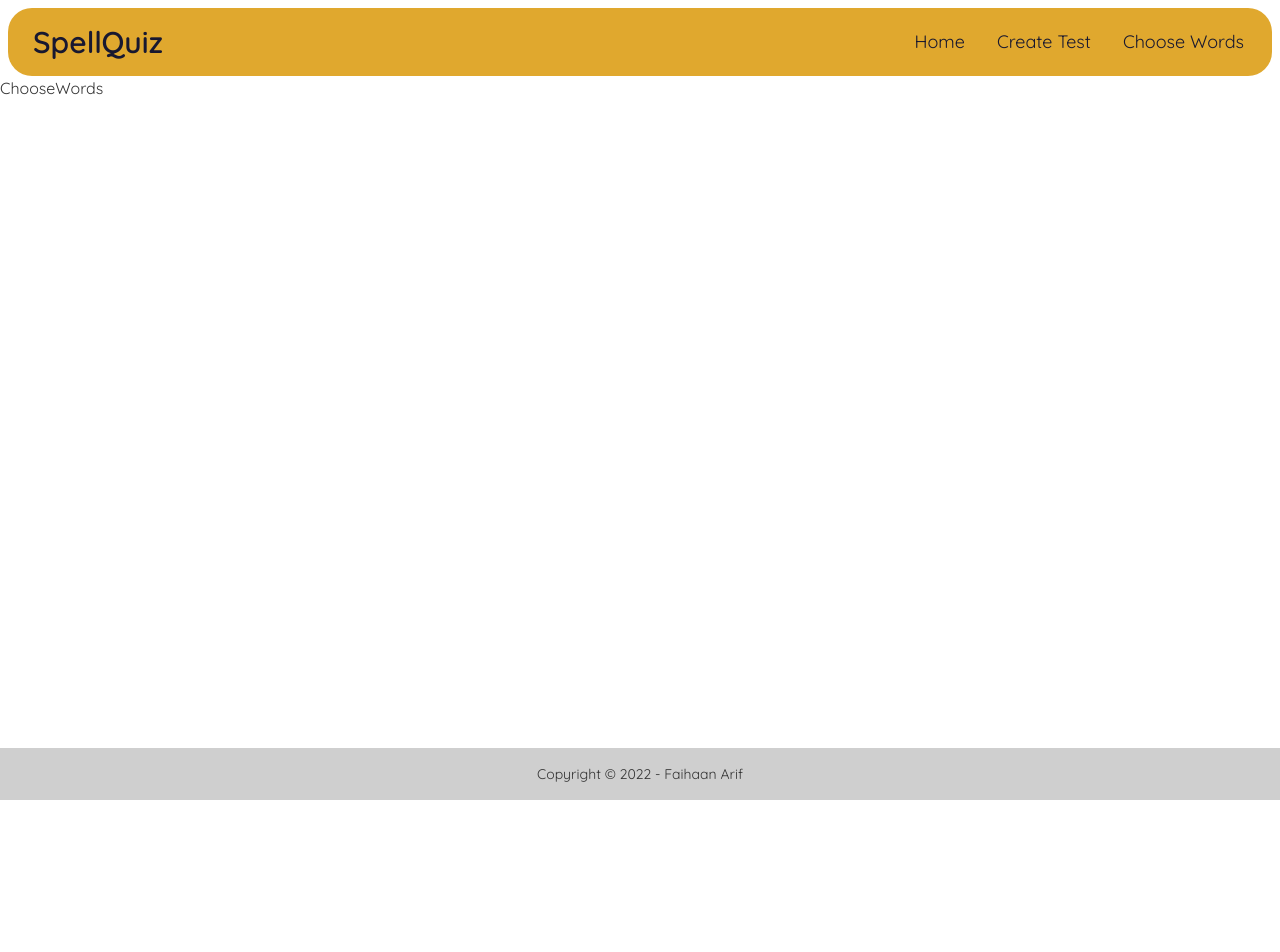
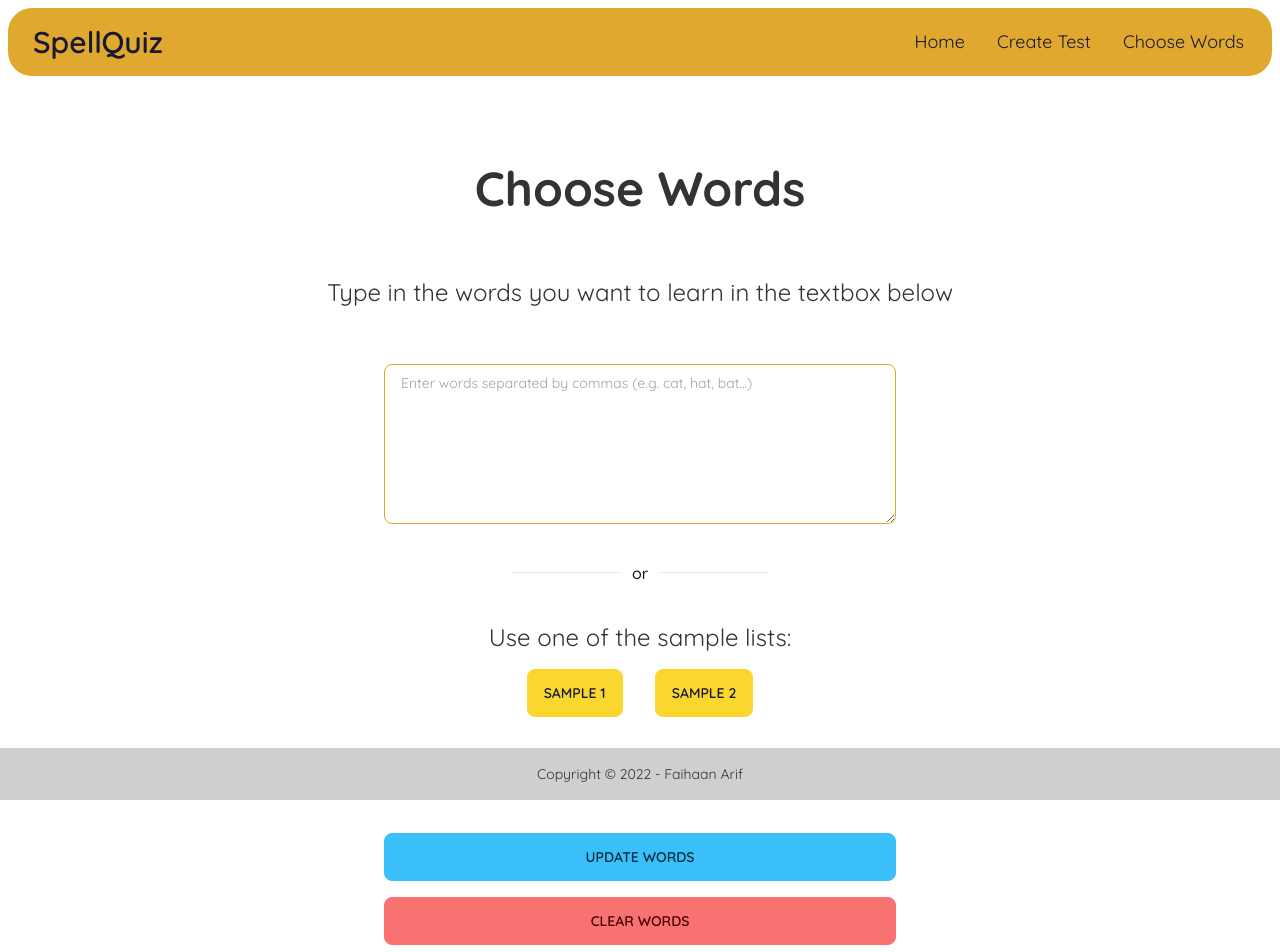
Before and after one commit to farif1234/spell-quiz, a React (Vite) app: page /words in a window 1280 px wide. Shown: the top 952 px of the page. Before the commit the page ends 800 px from the top, so only its background shows below. Built offline with nearby package versions, Linux system fonts and the light colour scheme.

Commit message:
added create/choose features

```diff
--- a/src/App.jsx
+++ b/src/App.jsx
@@ -4,16 +4,35 @@ import Home from "./components/Home";
 import CreateTest from "./components/CreateTest";
 import ChooseWords from "./components/ChooseWords";
 import Footer from "./components/Footer";
+import { useState } from "react";
 
 function App() {
+    const [words, setWords] = useState([]);
+    const [inp, setInp] = useState("");
+
     return (
         <div>
             <Navbar />
             <div className="">
                 <Routes>
                     <Route path="/" element={<Home />} />
-                    <Route path="/test" element={<CreateTest />} />
-                    <Route path="/words" element={<ChooseWords />} />
+                    <Route
+                        path="/test"
+                        element={
+                            <CreateTest words={words} setWords={setWords} />
+                        }
+                    />
+                    <Route
+                        path="/words"
+                        element={
+                            <ChooseWords
+                                setWords={setWords}
+                                words={words}
+                                inp={inp}
+                                setInp={setInp}
+                            />
+                        }
+                    />
                 </Routes>
             </div>
             <Footer />
--- a/src/components/ChooseWords.jsx
+++ b/src/components/ChooseWords.jsx
@@ -1,7 +1,88 @@
-import React from "react";
+import React, { useState } from "react";
 
-const ChooseWords = () => {
-    return <div>ChooseWords</div>;
+const ChooseWords = ({ words, setWords, inp, setInp }) => {
+    const sample1 =
+        "year, silver, toe, praise, acidic, vagabond, boats, identify, rings, wall, bear, triumph, innocent, innocent, rigid, conserve, resell, steal, steal, taboo, aquatic, wash, tangy, automatic, use, tent, surmise, view, overjoyed, nine, riddle, boy, welcome, operate, rings, swallow, boats";
+    const sample2 =
+        "deer, apologise, suck, throat, table, direful, third, used, callous, swing, wealthy, rule, unnatural, act, maniacal, sound, scientific, fat, breezy, rate, equal, cap, fast, aback, ink, alike, adjustment, parsimonious, tested, colorful, legal, demonic, double, compare, boorish, certain, jog, veil, limit, beautiful, gray, appreciate, plane, peaceful, sulky, imperfect, able, comparison, explain, upbeat";
+    const handleChange = (s) => {
+        if (s) {
+            const wordArray = s.split(",");
+            for (let i = 0; i < wordArray.length; i++) {
+                wordArray[i] = wordArray[i].trim();
+            }
+            setWords(wordArray);
+        }
+    };
+
+    const setSample = (sample) => {
+        setInp(sample);
+        handleChange(sample);
+    };
+
+    return (
+        <div>
+            <div className=" h-full w-full ">
+                <div className=" max-w-screen-lg mx-auto flex flex-col items-center justify-start gap-4 py-20">
+                    <h1 className=" self-center text-5xl font-bold mb-10 p-2">
+                        Choose Words
+                    </h1>
+                    <h1 className=" self-center text-2xl">
+                        Type in the words you want to learn in the textbox below
+                    </h1>
+                    <textarea
+                        className="textarea textarea-primary mt-10  w-1/2 text-sm h-40"
+                        placeholder="Enter words separated by commas (e.g. cat, hat, bat...)"
+                        onChange={(e) => {
+                            setInp(e.target.value);
+                            console.log(words);
+                        }}
+                        value={inp}
+                    ></textarea>
+                    <div class="inline-flex justify-center items-center w-full">
+                        <hr class="my-8 w-64 h-px bg-gray-200 border-0 dark:bg-gray-700" />
+                        <span class="absolute left-1/2 px-3 font-medium text-gray-900 bg-white -translate-x-1/2 dark:text-white dark:bg-gray-900">
+                            or
+                        </span>
+                    </div>
+                    <p className=" self-center text-2xl">
+                        Use one of the sample lists:
+                    </p>
+                    <div className=" flex flex-row gap-8">
+                        <button
+                            onClick={() => setSample(sample1)}
+                            className=" btn btn-secondary"
+                        >
+                            Sample 1
+                        </button>
+                        <button
+                            onClick={() => setSample(sample2)}
+                            className=" btn btn-secondary"
+                        >
+                            Sample 2
+                        </button>
+                    </div>
+                    <hr class="my-4 mx-auto w-48 h-1 rounded border-0 md:my-10 bg-base-300" />
+                    <button
+                        onClick={() => handleChange(inp)}
+                        className="btn btn-info w-1/2"
+                    >
+                        Update Words
+                    </button>
+                    <button
+                        onClick={() => {
+                            setWords([]);
+                            setInp("");
+                        }}
+                        className="btn btn-error w-1/2"
+                    >
+                        Clear Words
+                    </button>
+                    <p>Clearing words will erase current list!</p>
+                </div>
+            </div>
+        </div>
+    );
 };
 
 export default ChooseWords;
--- a/src/components/CreateTest.jsx
+++ b/src/components/CreateTest.jsx
@@ -1,12 +1,76 @@
-import React from "react";
+import React, { useState } from "react";
 
-const CreateTest = () => {
+const CreateTest = ({ words, setWords }) => {
+    const [test, setTest] = useState(false);
+
+    const noWords = (
+        <h3 className=" text-xl px-3 py-1 rounded-full bg-red-300 animate-bounce">
+            Looks like you have chosen no words! Head over to Choose Words to
+            create your list.
+        </h3>
+    );
+
+    const setupTest = (
+        <div className=" flex flex-col mx-auto items-center w-1/2">
+            <div className="collapse hover:scale-105 ">
+                <input
+                    disabled={test}
+                    checked={test ? false : null}
+                    type="checkbox"
+                />
+                <div
+                    className={`collapse-title text-xl font-medium mt-5  ${
+                        test ? "bg-base-300" : "bg-primary"
+                    }`}
+                >
+                    Click me to show/hide word list
+                </div>
+                <div className="collapse-content border border-primary bg-gray-200">
+                    <p className=" pt-2">{words.join(", ")}</p>
+                    <p className=" italic pt-4">Word Count: {words.length}</p>
+                </div>
+            </div>
+            <h3 className=" text-xl mt-10">Number of questions:</h3>
+            <input
+                type="number"
+                placeholder=""
+                className="input input-bordered input-primary w-full max-w-xs"
+                disabled={test}
+            />
+            <button
+                onClick={() => setTest(true)}
+                className={`btn btn-secondary my-8 btn-wide ${
+                    test && "btn-disabled"
+                }`}
+            >
+                Create
+            </button>
+        </div>
+    );
+
+    const inTest = (
+        <div className=" flex flex-col mx-auto items-center w-1/2">
+            <hr class="my-4 mx-auto w-48 h-1 rounded border-0 md:my-10 bg-base-300" />
+            <h1 className=" text-3xl">In Test</h1>
+            <button
+                onClick={() => setTest(false)}
+                className="btn btn-error my-8 btn-wide"
+            >
+                Exit Test
+            </button>
+        </div>
+    );
+
     return (
-        <div className=" h-full w-full ">
-            <div className=" max-w-screen-lg mx-auto flex flex-col items-start justify-start  py-20">
-                <h1 className=" self-center text-3xl">
-                    Type in the words you want to learn in the textbox below
-                </h1>
+        <div>
+            <div className=" h-full w-full ">
+                <div className=" max-w-screen-lg mx-auto flex flex-col items-center justify-start gap-4 py-20">
+                    <h1 className=" self-center text-5xl font-bold mb-10 p-2">
+                        Create Test
+                    </h1>
+                    {words.length == 0 ? noWords : setupTest}
+                    {test && inTest}
+                </div>
             </div>
         </div>
     );
--- a/src/components/Home.jsx
+++ b/src/components/Home.jsx
@@ -5,7 +5,7 @@ const Home = () => {
         <div className=" h-full w-full ">
             <div className=" max-w-screen-lg mx-auto flex flex-col items-center justify-start  py-20">
                 <h1 className=" text-6xl font-bold p-4 rounded-3xl bg-base-200 hover:drop-shadow-2xl hover:scale-[1.03] duration-150 ">
-                    Welcome to SpellQuiz!
+                    Welcome to SpellQuiz! ✏️
                 </h1>
                 <h3 className=" mt-10 mb-8 text-3xl font-semibold underline">
                     About
@@ -22,9 +22,10 @@ const Home = () => {
                     >
                         Merriam-Webster
                     </a>
-                    , and a record to keep track of misspelled words. More
-                    features on the way!
+                    , and a record to keep track of misspelled words.{" "}
+                    <span className=" italic">More features on the way!</span>
                 </p>
+
                 <h3 className=" mt-20 mb-8 text-3xl font-semibold underline">
                     How To Use
                 </h3>
```
Also changed, not shown: 1 other file (tests, documents, lock files or other folders).
